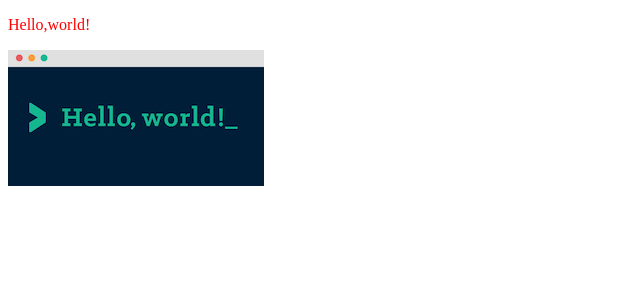
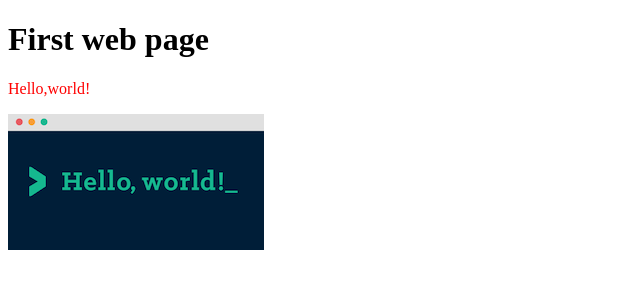
Before and after one commit to Noah-Zwolak/Firstrepo, a plain HTML site: page index.html in a window 1280 px wide. Shown: the whole page, without its empty margins (0-640 px from the left). Drawn offline with Linux system fonts and the light colour scheme.

Commit message:
Update index.html

```diff
--- a/index.html
+++ b/index.html
@@ -2,9 +2,10 @@
 <html>
 <head>
 <meta charset="utf-8">
-<title>My First webpage</title>
+<title>My First website</title>
 </head>
 <body>
+    <h1>First web page</h1>
     <p style="color:red;"> Hello,world!</p>
     <img src="./images/hello_world.png" alt="Hello world image">
 </body>
```
